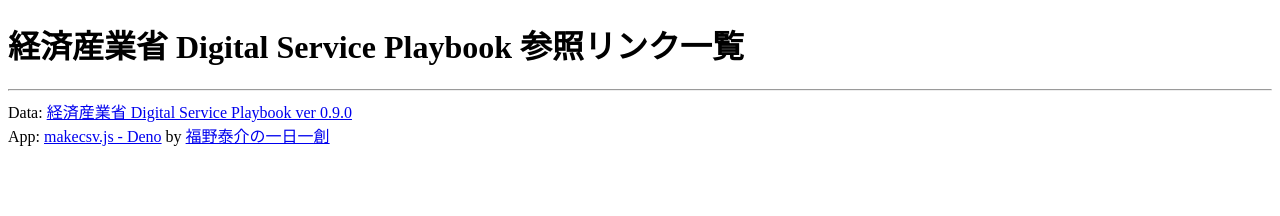
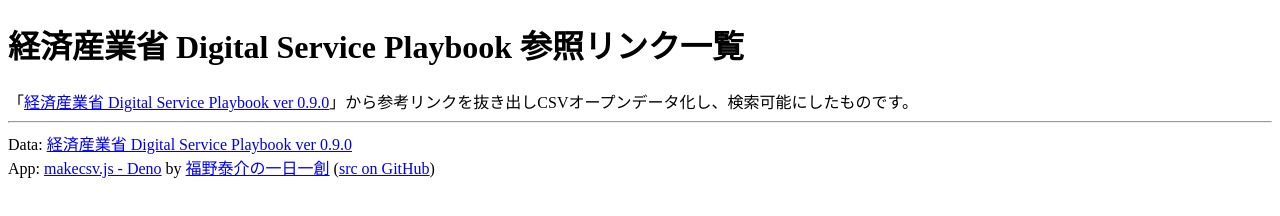
Before and after one commit to meti-dx-team/METI-Digital-Service-Playbook, a plain HTML site: page index.html in a window 1280 px wide. Drawn offline with Linux system fonts and the light colour scheme; some packages are replaced by stand-ins of ours; a script that the page names is missing.

Commit message:
update html

```diff
--- a/index.html
+++ b/index.html
@@ -20,10 +20,12 @@
     </head>
     <body>
         <h1>経済産業省 Digital Service Playbook 参照リンク一覧</h1>
+        <div>「<a href=Digital-Service-Playbook_ver.0.9.0.pdf>経済産業省 Digital Service Playbook ver 0.9.0</a>」から参考リンクを抜き出しCSVオープンデータ化し、検索可能にしたものです。<br>
+        </div>
         <script type="module" src="https://code4sabae.github.io/js/csv-viewer.js"></script>
         <csv-viewer src="reference.csv" name="経済産業省 Digital Service Playbook 参照リンク一覧"></csv-viewer>
         <hr>
         Data: <a href=Digital-Service-Playbook_ver.0.9.0.pdf>経済産業省 Digital Service Playbook ver 0.9.0</a><br>
-        App: <a href=deno/makecsv.js>makecsv.js - Deno</a> by <a href=https://fukuno.jig.jp/3079>福野泰介の一日一創</a><br>
+        App: <a href=deno/makecsv.js>makecsv.js - Deno</a> by <a href=https://fukuno.jig.jp/3079>福野泰介の一日一創</a> (<a href=https://code4sabae.github.io/METI-Digital-Service-Playbook/>src on GitHub</a>)<br>
     </body>
 </html>
```
